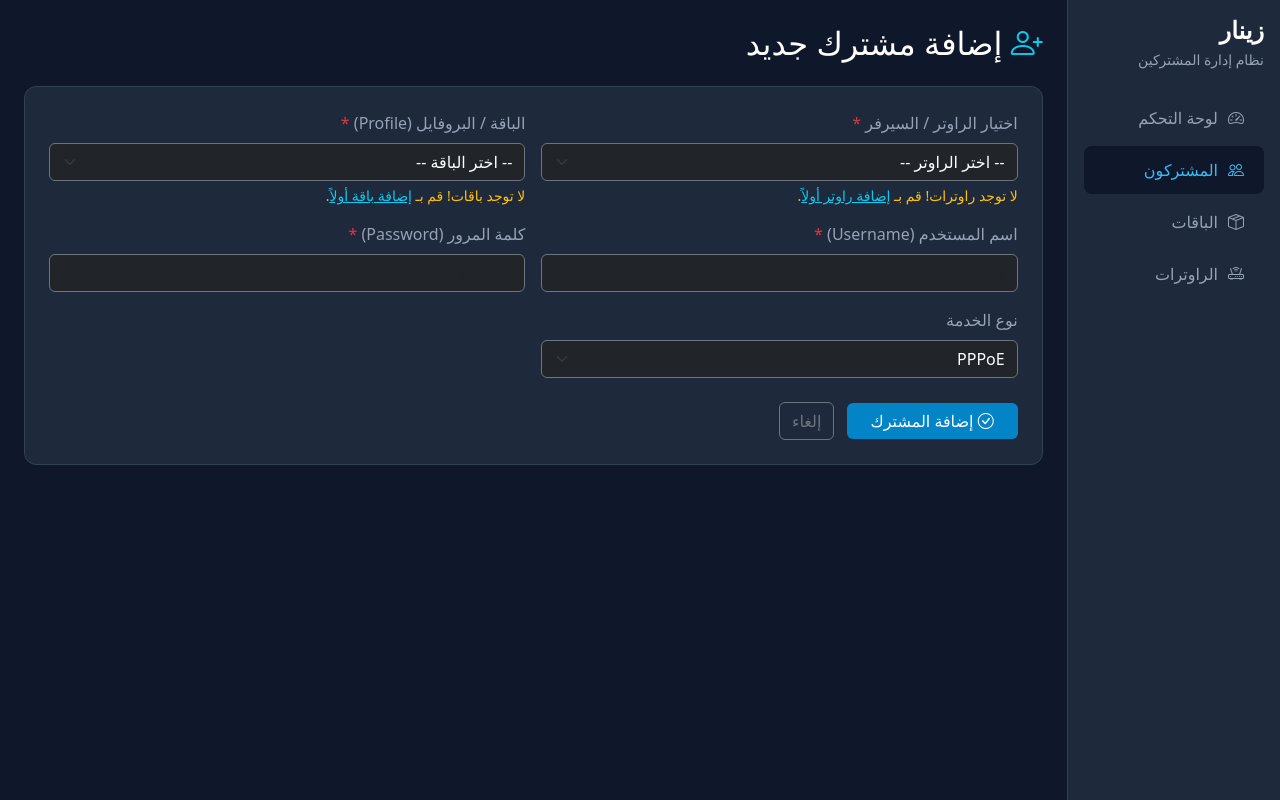
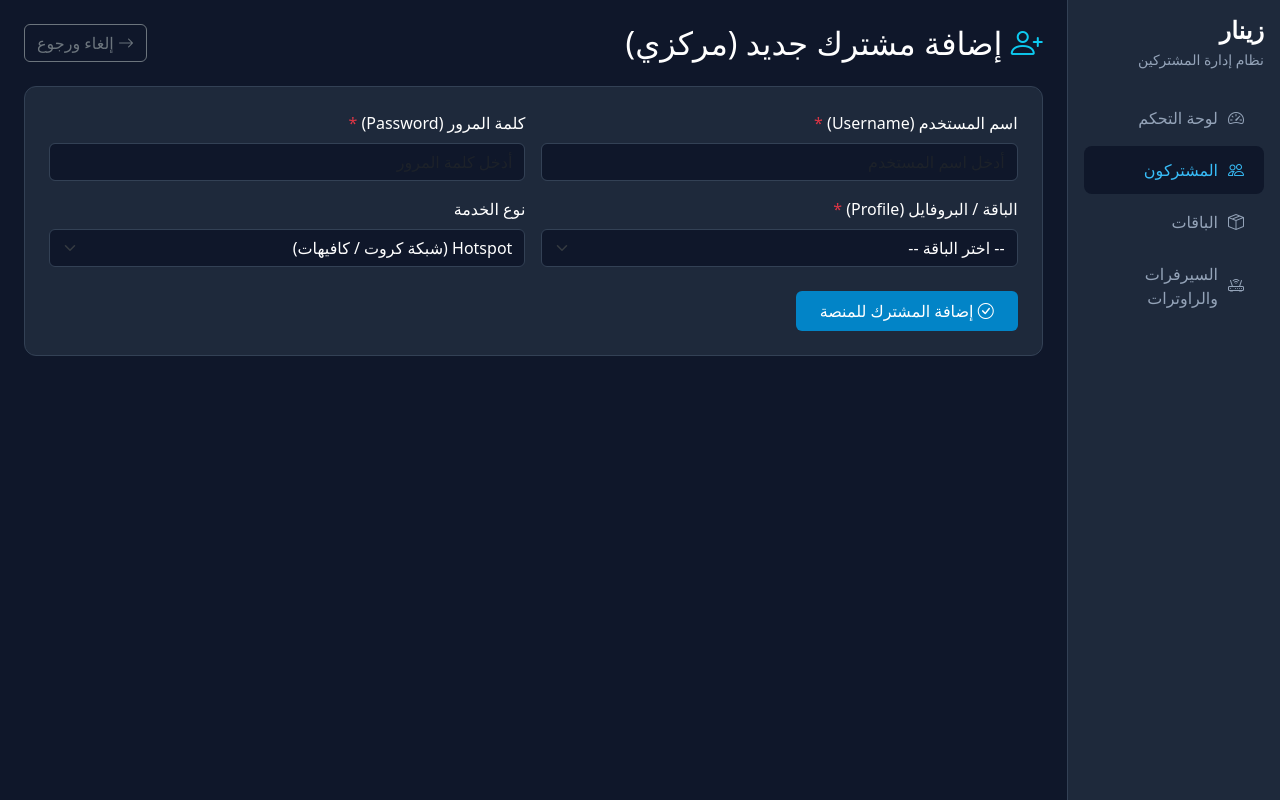
Before and after one commit to abokareemalan512-coder/zinar-radius-1, a Flask app: page /add_subscriber in a window 1280 px wide. Run offline with Flask 3, Linux system fonts and the light colour scheme; data that the repository does not hold is empty.

Commit message:
Refactor add subscriber form layout and labels

```diff
--- a/templates/add_subscriber.html
+++ b/templates/add_subscriber.html
@@ -15,6 +15,8 @@
         .btn-cyan:hover { background-color: #0369a1; color: #fff; }
         .card-custom { background-color: #1e293b; border: 1px solid #334155; border-radius: 12px; }
         .text-custom-muted { color: #94a3b8 !important; }
+        .form-control, .form-select { background-color: #0f172a; border: 1px solid #334155; color: #fff; }
+        .form-control:focus, .form-select:focus { background-color: #0f172a; color: #fff; border-color: #38bdf8; box-shadow: none; }
     </style>
 </head>
 <body class="notranslate" translate="no">
@@ -28,13 +30,16 @@
                 <a class="nav-link" href="{{ url_for('dashboard') }}"><i class="bi bi-speedometer2"></i> لوحة التحكم</a>
                 <a class="nav-link active" href="{{ url_for('subscribers') }}"><i class="bi bi-people"></i> المشتركون</a>
                 <a class="nav-link" href="{{ url_for('packages') }}"><i class="bi bi-box-seam"></i> الباقات</a>
-                <a class="nav-link" href="{{ url_for('routers') }}"><i class="bi bi-router"></i> الراوترات</a>
+                <a class="nav-link" href="{{ url_for('routers') }}"><i class="bi bi-router"></i> السيرفرات والراوترات</a>
             </nav>
         </div>
 
         <!-- المحتوى الرئيسي -->
         <div class="col-md-9 col-lg-10 p-4">
-            <h2 class="mb-4 text-white"><i class="bi bi-person-plus text-info"></i> إضافة مشترك جديد</h2>
+            <div class="d-flex justify-content-between align-items-center mb-4">
+                <h2 class="text-white mb-0"><i class="bi bi-person-plus text-info"></i> إضافة مشترك جديد (مركزي)</h2>
+                <a href="{{ url_for('subscribers') }}" class="btn btn-outline-secondary"><i class="bi bi-arrow-right"></i> إلغاء ورجوع</a>
+            </div>
 
             {% with messages = get_flashed_messages(with_categories=true) %}
               {% if messages %}
@@ -50,60 +55,39 @@
             <div class="card card-custom p-4">
                 <form action="{{ url_for('add_subscriber') }}" method="POST">
                     <div class="row g-3">
-                        <!-- اختيار الراوتر / السيرفر -->
                         <div class="col-md-6">
-                            <label class="form-label text-custom-muted">اختيار الراوتر / السيرفر <span class="text-danger">*</span></label>
-                            <select name="router_id" class="form-select bg-dark text-white border-secondary" required>
-                                <option value="" disabled selected>-- اختر الراوتر --</option>
-                                {% for r in routers %}
-                                    <option value="{{ r.id }}">{{ r.name }} ({{ r.ip_address }})</option>
+                            <label class="form-label text-white">اسم المستخدم (Username) <span class="text-danger">*</span></label>
+                            <input type="text" name="username" class="form-control" placeholder="أدخل اسم المستخدم" required>
+                        </div>
+
+                        <div class="col-md-6">
+                            <label class="form-label text-white">كلمة المرور (Password) <span class="text-danger">*</span></label>
+                            <input type="text" name="password" class="form-control" placeholder="أدخل كلمة المرور" required>
+                        </div>
+
+                        <div class="col-md-6">
+                            <label class="form-label text-white">الباقة / البروفايل (Profile) <span class="text-danger">*</span></label>
+                            <select name="profile" class="form-select" required>
+                                <option value="" disabled selected>-- اختر الباقة --</option>
+                                {% for pkg in packages %}
+                                    <option value="{{ pkg.name }}">{{ pkg.name }} ({{ pkg.rate_limit }})</option>
+                                {% else %}
+                                    <option value="1M">1M - بروفايل افتراضي</option>
                                 {% endfor %}
                             </select>
-                            {% if not routers %}
-                                <small class="text-warning d-block mt-1">لا توجد راوترات! قم بـ <a href="{{ url_for('routers') }}" class="text-info">إضافة راوتر أولاً</a>.</small>
-                            {% endif %}
                         </div>
 
-                        <!-- اختيار الباقة / البروفايل -->
                         <div class="col-md-6">
-                            <label class="form-label text-custom-muted">الباقة / البروفايل (Profile) <span class="text-danger">*</span></label>
-                            <select name="profile" class="form-select bg-dark text-white border-secondary" required>
-                                <option value="" disabled selected>-- اختر الباقة --</option>
-                                {% for p in packages %}
-                                    <option value="{{ p.name }}">{{ p.name }} - ({{ p.rate_limit }})</option>
-                                {% endfor %}
+                            <label class="form-label text-white">نوع الخدمة</label>
+                            <select name="service_type" class="form-select">
+                                <option value="hotspot" selected>Hotspot (شبكة كروت / كافيهات)</option>
+                                <option value="pppoe">PPPoE (اشتراكات منزلية)</option>
                             </select>
-                            {% if not packages %}
-                                <small class="text-warning d-block mt-1">لا توجد باقات! قم بـ <a href="{{ url_for('packages') }}" class="text-info">إضافة باقة أولاً</a>.</small>
-                            {% endif %}
                         </div>
 
-                        <!-- اسم المستخدم -->
-                        <div class="col-md-6">
-                            <label class="form-label text-custom-muted">اسم المستخدم (Username) <span class="text-danger">*</span></label>
-                            <input type="text" name="username" class="form-control bg-dark text-white border-secondary" placeholder="مثال: user123" required>
+                        <div class="col-12 mt-4 text-start">
+                            <button type="submit" class="btn btn-cyan px-4 py-2"><i class="bi bi-check-circle"></i> إضافة المشترك للمنصة</button>
                         </div>
-
-                        <!-- كلمة المرور -->
-                        <div class="col-md-6">
-                            <label class="form-label text-custom-muted">كلمة المرور (Password) <span class="text-danger">*</span></label>
-                            <input type="text" name="password" class="form-control bg-dark text-white border-secondary" placeholder="123456" required>
-                        </div>
-
-                        <!-- نوع الخدمة -->
-                        <div class="col-md-6">
-                            <label class="form-label text-custom-muted">نوع الخدمة</label>
-                            <select name="service_type" class="form-select bg-dark text-white border-secondary">
-                                <option value="pppoe" selected>PPPoE</option>
-                                <option value="hotspot">Hotspot</option>
-                                <option value="any">Any</option>
-                            </select>
-                        </div>
-                    </div>
-
-                    <div class="mt-4 text-start">
-                        <button type="submit" class="btn btn-cyan px-4"><i class="bi bi-check-circle"></i> إضافة المشترك</button>
-                        <a href="{{ url_for('subscribers') }}" class="btn btn-outline-secondary ms-2">إلغاء</a>
                     </div>
                 </form>
             </div>
```
